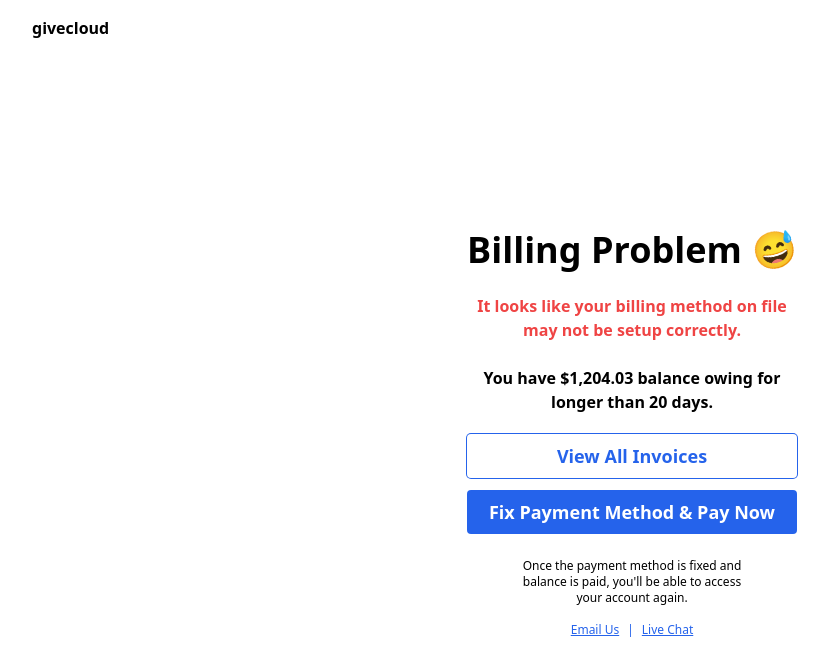
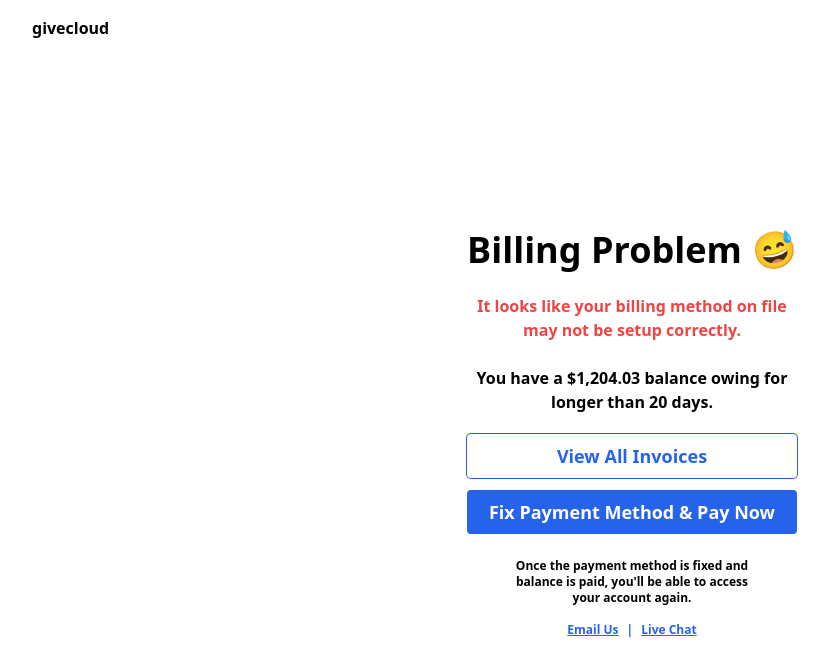
Before and after one commit to IO-Silver/gc-technical-starter, a Next.js app: page / in a window 1280 px wide. Shown: the top 672 px of the page, without its empty margins (8-837 px from the left). Built offline with nearby package versions, Linux system fonts and the light colour scheme.

Commit message:
Added bold to balance

```diff
--- a/components/BillingProblem.jsx
+++ b/components/BillingProblem.jsx
@@ -16,10 +16,10 @@ class BillingProblem extends Component {
             </h1>
           </div>
           <br/>
-          <ErrorMessage message={this.props.errorMessage} reason={this.props.reason} />
+          <ErrorMessage message={this.props.errorMessage} balance={this.props.balance} />
           <Actions primary={this.props.primaryAction} secondary={this.props.secondaryAction} />
           <br/>
-          <div className="w-[240px] h-[80px] mx-[45px] text-xs">
+          <div className="w-[240px] h-[80px] mx-[45px] text-xs font-semibold">
             <div className="text-center">
               {this.props.reconciliation}
             </div>
--- a/components/ErrorMessage.jsx
+++ b/components/ErrorMessage.jsx
@@ -6,7 +6,7 @@ const ErrorMessage = props => <div className="font-semibold h-110 text-center mb
     </div>
     <br/>
     <div>
-      {props.reason}
+      You have a <span className="font-bold">{props.balance}</span> balance owing for longer than 20 days.
     </div>
   </div>
 
--- a/pages/index.js
+++ b/pages/index.js
@@ -12,7 +12,7 @@ export default function Home() {
 
       <Logo />
       <BillingProblem errorMessage="It looks like your billing method on file may not be setup correctly."
-                      reason="You have $1,204.03 balance owing for longer than 20 days."
+                      balance="$1,204.03"
                       primaryAction="View All Invoices"
                       secondaryAction="Fix Payment Method & Pay Now"
                       reconciliation="Once the payment method is fixed and balance is paid, you'll be able to access your account again." />
```
